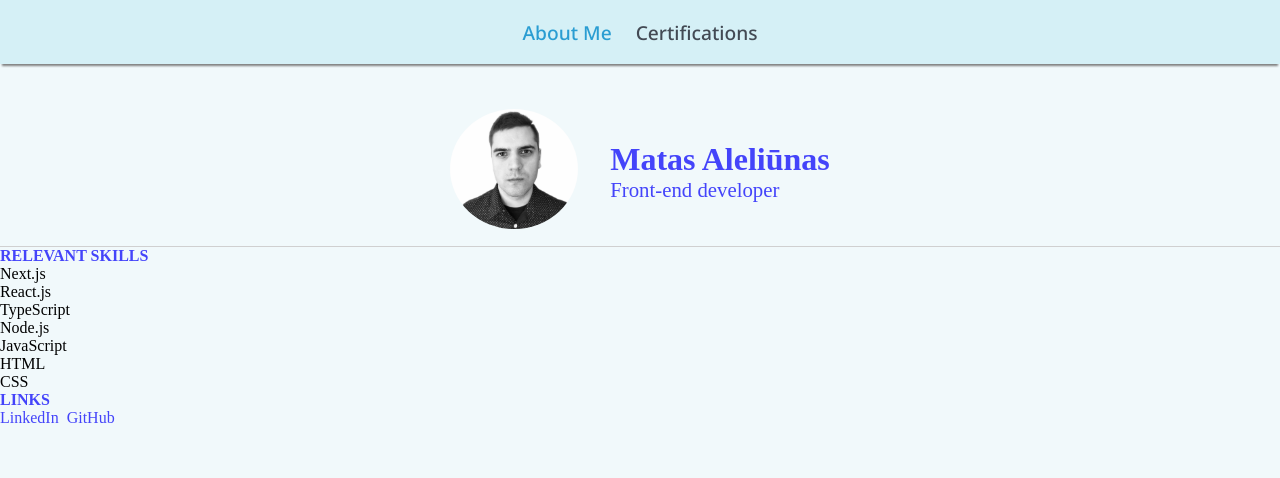
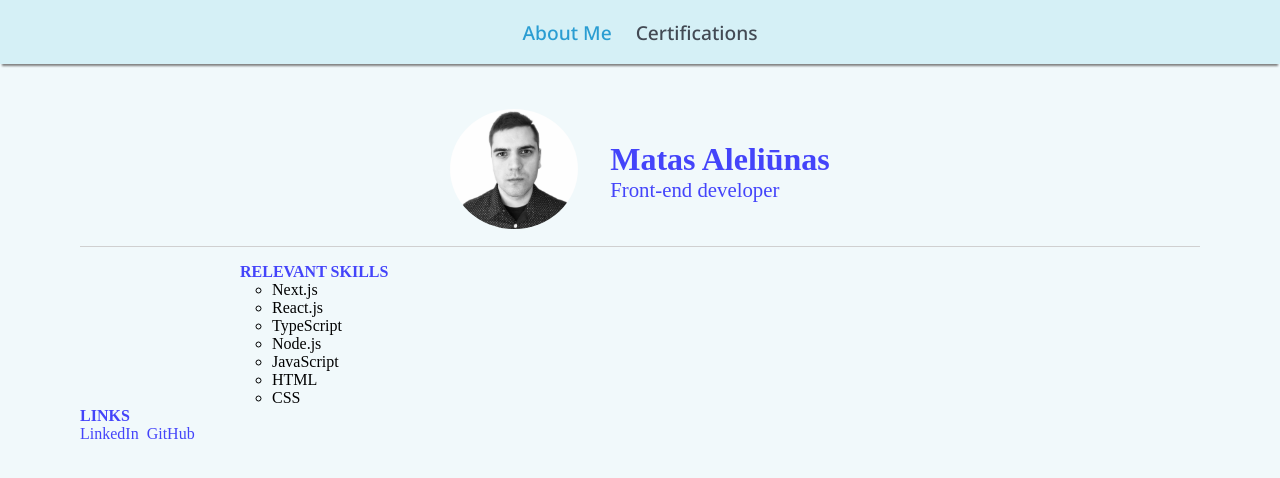
Before and after one commit to MatasA-commits/portfolio, a Next.js app: page / in a window 1280 px wide. Shown: the top 478 px of the page. Built offline with nearby package versions, Linux system fonts and the light colour scheme.

Commit message:
feat: styled skills

```diff
--- a/components/aboutMe/skills.tsx
+++ b/components/aboutMe/skills.tsx
@@ -3,7 +3,7 @@ import indexStyles from '@/styles/index.module.css'
 
 const Skills = () => {
   return (
-    <div>
+    <div className={styles.container}>
       <h3 className={indexStyles.infoTitle}>Relevant skills</h3>
       <div>
         <ul className={styles.skillList}>
--- a/pages/index.tsx
+++ b/pages/index.tsx
@@ -16,7 +16,7 @@ export default function Home() {
         <meta name="viewport" content="width=device-width, initial-scale=1" />
         <link rel="icon" href="/favicon.ico" />
       </Head>
-      <main>
+      <main className={styles.container}>
         <div>
           <div className={styles.headerBorder}>
             <Header/>
--- a/styles/aboutMe/skills.module.css
+++ b/styles/aboutMe/skills.module.css
@@ -1,3 +1,11 @@
+.container {
+  padding-left: 10rem;
+  display: flex;
+  flex-direction: column;
+
+}
+
 .skillList{
+  margin-left: 2rem;
   list-style-type: circle;
 }
--- a/styles/index.module.css
+++ b/styles/index.module.css
@@ -1,5 +1,10 @@
+.container {
+  padding: 0 5rem;
+}
+
 .headerBorder {
   border-bottom: 1px solid #d0d0d0;
+  margin-bottom: 1rem;
 }
 
 .infoTitle {
```
